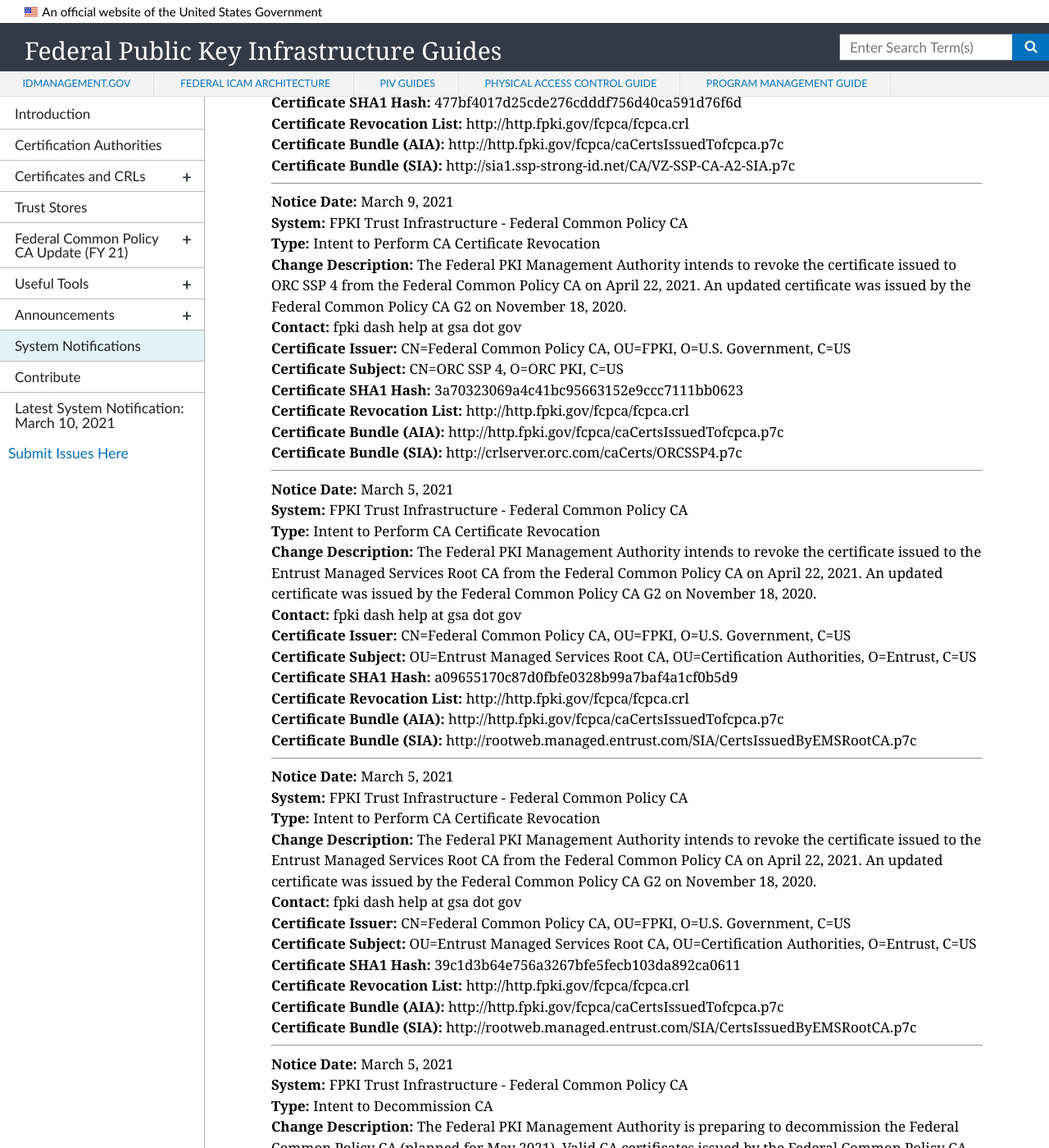
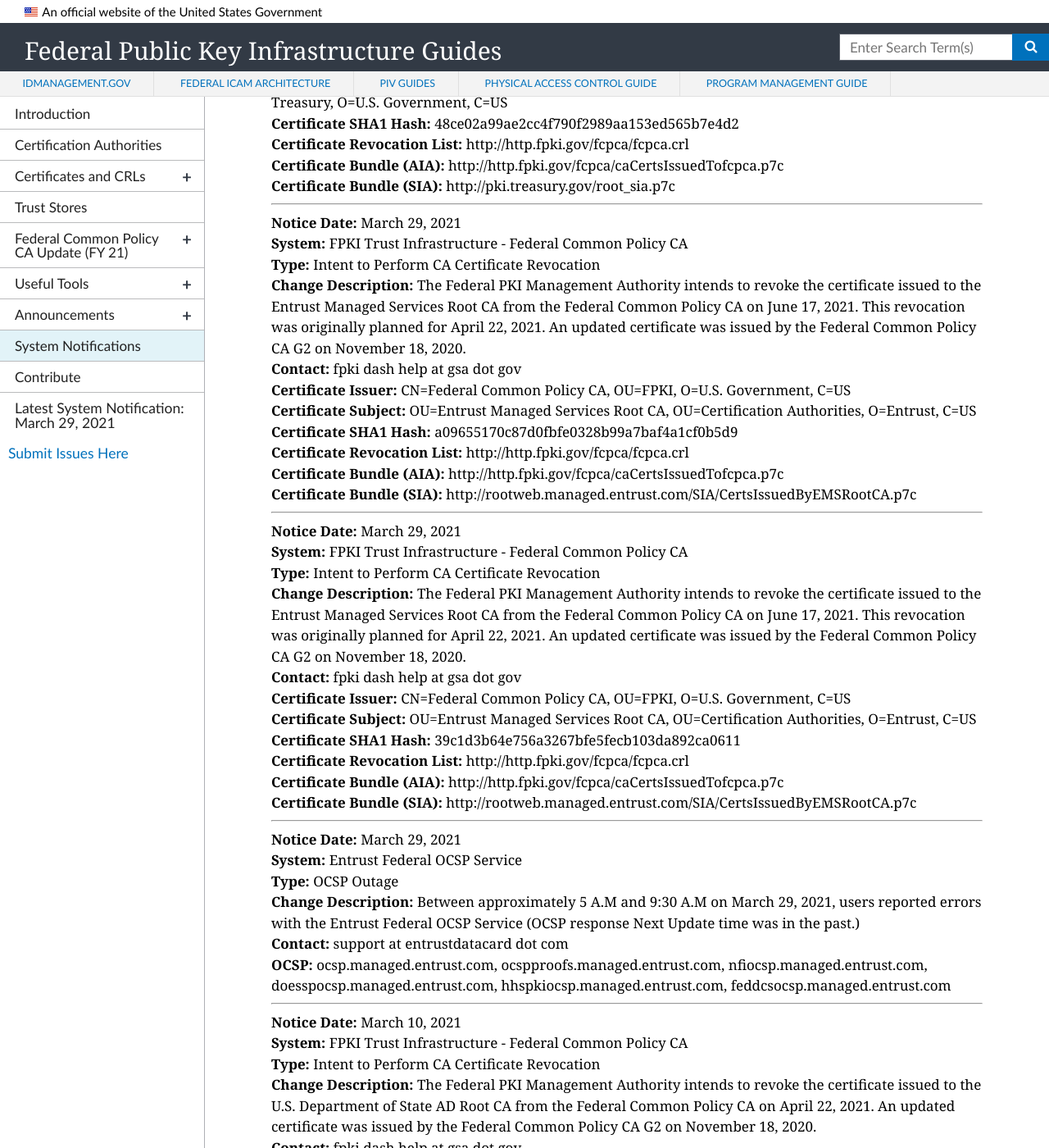
Before and after one commit to GSA/fpki-guides, a Jekyll site: the page built from pages/fpki_notifications.md, in a window 1280 px wide and 1400 px high, scrolled down 1415 px. Shown: the whole window at 82% size. Built offline with Jekyll 4.4.1, drawn with Linux system fonts in a browser that asks for light colours; nearby versions of some CDN libraries; some of the changed text lies outside the part shown.

Commit message:
Update notifications.yml

```diff
--- a/_data/notifications.yml
+++ b/_data/notifications.yml
@@ -3556,11 +3556,60 @@
   sia_uri: http://http.fpki.gov/fcpca/caCertsIssuedByfcpca.p7c
   ocsp_uri:
 
-- notice_date: March 5, 2021
+- notice_date: March 9, 2021
   change_type: Intent to Perform CA Certificate Revocation
   start_datetime:
   system: FPKI Trust Infrastructure - Federal Common Policy CA
-  change_description: The Federal PKI Management Authority intends to revoke the certificate issued to the Entrust Managed Services Root CA from the Federal Common Policy CA on April 22, 2021.  An updated certificate was issued by the Federal Common Policy CA G2 on November 18, 2020.
+  change_description: The Federal PKI Management Authority intends to revoke the certificate issued to ORC SSP 4 from the Federal Common Policy CA on April 22, 2021.  An updated certificate was issued by the Federal Common Policy CA G2 on November 18, 2020.
+  contact: fpki dash help at gsa dot gov
+  ca_certificate_hash: 3a70323069a4c41bc95663152e9ccc7111bb0623
+  ca_certificate_issuer: CN=Federal Common Policy CA, OU=FPKI, O=U.S. Government, C=US
+  ca_certificate_subject: CN=ORC SSP 4, O=ORC PKI, C=US
+  cdp_uri: http://http.fpki.gov/fcpca/fcpca.crl
+  aia_uri: http://http.fpki.gov/fcpca/caCertsIssuedTofcpca.p7c
+  sia_uri: http://crlserver.orc.com/caCerts/ORCSSP4.p7c
+  ocsp_uri:
+
+- notice_date: March 9, 2021
+  change_type: Intent to Perform CA Certificate Revocation
+  start_datetime:
+  system: FPKI Trust Infrastructure - Federal Common Policy CA
+  change_description: The Federal PKI Management Authority intends to revoke the certificate issued to Verizon SSP CA A2 from the Federal Common Policy CA on April 22, 2021.  An updated certificate was issued by the Federal Common Policy CA G2 on November 18, 2020.
+  contact: fpki dash help at gsa dot gov
+  ca_certificate_hash: 477bf4017d25cde276cdddf756d40ca591d76f6d
+  ca_certificate_issuer: CN=Federal Common Policy CA, OU=FPKI, O=U.S. Government, C=US
+  ca_certificate_subject: CN=Verizon SSP CA A2, OU=SSP, O=Verizon, C=US
+  cdp_uri: http://http.fpki.gov/fcpca/fcpca.crl
+  aia_uri: http://http.fpki.gov/fcpca/caCertsIssuedTofcpca.p7c
+  sia_uri: http://sia1.ssp-strong-id.net/CA/VZ-SSP-CA-A2-SIA.p7c
+  ocsp_uri:
+
+- notice_date: March 10, 2021
+  change_type: Intent to Perform CA Certificate Revocation
+  start_datetime:
+  system: FPKI Trust Infrastructure - Federal Common Policy CA
+  change_description: The Federal PKI Management Authority intends to revoke the certificate issued to the U.S. Department of State AD Root CA from the Federal Common Policy CA on April 22, 2021.  An updated certificate was issued by the Federal Common Policy CA G2 on November 18, 2020.
+  contact: fpki dash help at gsa dot gov
+  ca_certificate_hash: ce11590010562a39ad8b1455acf76c03737aebf6
+  ca_certificate_issuer: CN=Federal Common Policy CA, OU=FPKI, O=U.S. Government, C=US
+  ca_certificate_subject: CN=U.S. Department of State AD Root CA, CN=AIA, CN=Public Key Services, CN=Services, CN=Configuration, DC=state, DC=sbu
+  cdp_uri: http://http.fpki.gov/fcpca/fcpca.crl
+  aia_uri: http://http.fpki.gov/fcpca/caCertsIssuedTofcpca.p7c
+  sia_uri: http://crls.pki.state.gov/SIA/CertsIssuedByADRootCA.p7c
+  ocsp_uri:
+
+- notice_date: March 29, 2021
+  change_type: OCSP Outage
+  system: Entrust Federal OCSP Service
+  change_description: Between approximately 5 A.M and 9:30 A.M on March 29, 2021, users reported errors with the Entrust Federal OCSP Service (OCSP response Next Update time was in the past.)
+  contact: support at entrustdatacard dot com
+  ocsp_uri: ocsp.managed.entrust.com, ocspproofs.managed.entrust.com, nfiocsp.managed.entrust.com, doesspocsp.managed.entrust.com, hhspkiocsp.managed.entrust.com, feddcsocsp.managed.entrust.com
+
+- notice_date: March 29, 2021
+  change_type: Intent to Perform CA Certificate Revocation
+  start_datetime:
+  system: FPKI Trust Infrastructure - Federal Common Policy CA
+  change_description: The Federal PKI Management Authority intends to revoke the certificate issued to the Entrust Managed Services Root CA from the Federal Common Policy CA on June 17, 2021.  This revocation was originally planned for April 22, 2021.  An updated certificate was issued by the Federal Common Policy CA G2 on November 18, 2020.
   contact: fpki dash help at gsa dot gov
   ca_certificate_hash: 39c1d3b64e756a3267bfe5fecb103da892ca0611
   ca_certificate_issuer: CN=Federal Common Policy CA, OU=FPKI, O=U.S. Government, C=US
@@ -3570,11 +3619,11 @@
   sia_uri: http://rootweb.managed.entrust.com/SIA/CertsIssuedByEMSRootCA.p7c
   ocsp_uri:
 
-- notice_date: March 5, 2021
+- notice_date: March 29, 2021
   change_type: Intent to Perform CA Certificate Revocation
   start_datetime:
   system: FPKI Trust Infrastructure - Federal Common Policy CA
-  change_description: The Federal PKI Management Authority intends to revoke the certificate issued to the Entrust Managed Services Root CA from the Federal Common Policy CA on April 22, 2021.  An updated certificate was issued by the Federal Common Policy CA G2 on November 18, 2020.
+  change_description: The Federal PKI Management Authority intends to revoke the certificate issued to the Entrust Managed Services Root CA from the Federal Common Policy CA on June 17, 2021.  This revocation was originally planned for April 22, 2021.  An updated certificate was issued by the Federal Common Policy CA G2 on November 18, 2020.
   contact: fpki dash help at gsa dot gov
   ca_certificate_hash: a09655170c87d0fbfe0328b99a7baf4a1cf0b5d9
   ca_certificate_issuer: CN=Federal Common Policy CA, OU=FPKI, O=U.S. Government, C=US
@@ -3584,47 +3633,34 @@
   sia_uri: http://rootweb.managed.entrust.com/SIA/CertsIssuedByEMSRootCA.p7c
   ocsp_uri:
 
-- notice_date: March 9, 2021
+- notice_date: March 29, 2021
   change_type: Intent to Perform CA Certificate Revocation
   start_datetime:
   system: FPKI Trust Infrastructure - Federal Common Policy CA
-  change_description: The Federal PKI Management Authority intends to revoke the certificate issued to ORC SSP 4 from the Federal Common Policy CA on April 22, 2021.  An updated certificate was issued by the Federal Common Policy CA G2 on November 18, 2020.
-  contact: fpki dash help at gsa dot gov
-  ca_certificate_hash: 3a70323069a4c41bc95663152e9ccc7111bb0623
+  change_description: The Federal PKI Management Authority intends to revoke the certificate issued to the US Treasury Root CA from the Federal Common Policy CA on June 10, 2021.  An updated certificate was issued by the Federal Common Policy CA G2 on November 18, 2020.
+  contact: fpki dash help at gsa dot gov
+  ca_certificate_hash: 48ce02a99ae2cc4f790f2989aa153ed565b7e4d2
   ca_certificate_issuer: CN=Federal Common Policy CA, OU=FPKI, O=U.S. Government, C=US
-  ca_certificate_subject: CN=ORC SSP 4, O=ORC PKI, C=US
+  ca_certificate_subject: OU=US Treasury Root CA, OU=Certification Authorities, OU=Department of the Treasury, O=U.S. Government, C=US
   cdp_uri: http://http.fpki.gov/fcpca/fcpca.crl
   aia_uri: http://http.fpki.gov/fcpca/caCertsIssuedTofcpca.p7c
-  sia_uri: http://crlserver.orc.com/caCerts/ORCSSP4.p7c
-  ocsp_uri:
-
-- notice_date: March 9, 2021
+  sia_uri: http://pki.treasury.gov/root_sia.p7c
+  ocsp_uri:
+
+- notice_date: March 29, 2021
   change_type: Intent to Perform CA Certificate Revocation
   start_datetime:
   system: FPKI Trust Infrastructure - Federal Common Policy CA
-  change_description: The Federal PKI Management Authority intends to revoke the certificate issued to Verizon SSP CA A2 from the Federal Common Policy CA on April 22, 2021.  An updated certificate was issued by the Federal Common Policy CA G2 on November 18, 2020.
-  contact: fpki dash help at gsa dot gov
-  ca_certificate_hash: 477bf4017d25cde276cdddf756d40ca591d76f6d
+  change_description: The Federal PKI Management Authority intends to revoke the certificate issued to the US Treasury Root CA from the Federal Common Policy CA on June 10, 2021.  An updated certificate was issued by the Federal Common Policy CA G2 on November 18, 2020.
+  contact: fpki dash help at gsa dot gov
+  ca_certificate_hash: 5a87922b5eaf1d63198a951b2ab6f59b2f16c131
   ca_certificate_issuer: CN=Federal Common Policy CA, OU=FPKI, O=U.S. Government, C=US
-  ca_certificate_subject: CN=Verizon SSP CA A2, OU=SSP, O=Verizon, C=US
+  ca_certificate_subject: OU=US Treasury Root CA, OU=Certification Authorities, OU=Department of the Treasury, O=U.S. Government, C=US
   cdp_uri: http://http.fpki.gov/fcpca/fcpca.crl
   aia_uri: http://http.fpki.gov/fcpca/caCertsIssuedTofcpca.p7c
-  sia_uri: http://sia1.ssp-strong-id.net/CA/VZ-SSP-CA-A2-SIA.p7c
-  ocsp_uri:
-
-- notice_date: March 10, 2021
-  change_type: Intent to Perform CA Certificate Revocation
-  start_datetime:
-  system: FPKI Trust Infrastructure - Federal Common Policy CA
-  change_description: The Federal PKI Management Authority intends to revoke the certificate issued to the U.S. Department of State AD Root CA from the Federal Common Policy CA on April 22, 2021.  An updated certificate was issued by the Federal Common Policy CA G2 on November 18, 2020.
-  contact: fpki dash help at gsa dot gov
-  ca_certificate_hash: ce11590010562a39ad8b1455acf76c03737aebf6
-  ca_certificate_issuer: CN=Federal Common Policy CA, OU=FPKI, O=U.S. Government, C=US
-  ca_certificate_subject: CN=U.S. Department of State AD Root CA, CN=AIA, CN=Public Key Services, CN=Services, CN=Configuration, DC=state, DC=sbu
-  cdp_uri: http://http.fpki.gov/fcpca/fcpca.crl
-  aia_uri: http://http.fpki.gov/fcpca/caCertsIssuedTofcpca.p7c
-  sia_uri: http://crls.pki.state.gov/SIA/CertsIssuedByADRootCA.p7c
-  ocsp_uri:
+  sia_uri: http://pki.treasury.gov/root_sia.p7c
+  ocsp_uri:
+
 
 #- notice_date:
 #  change_type: CA Certificate Issuance
```
